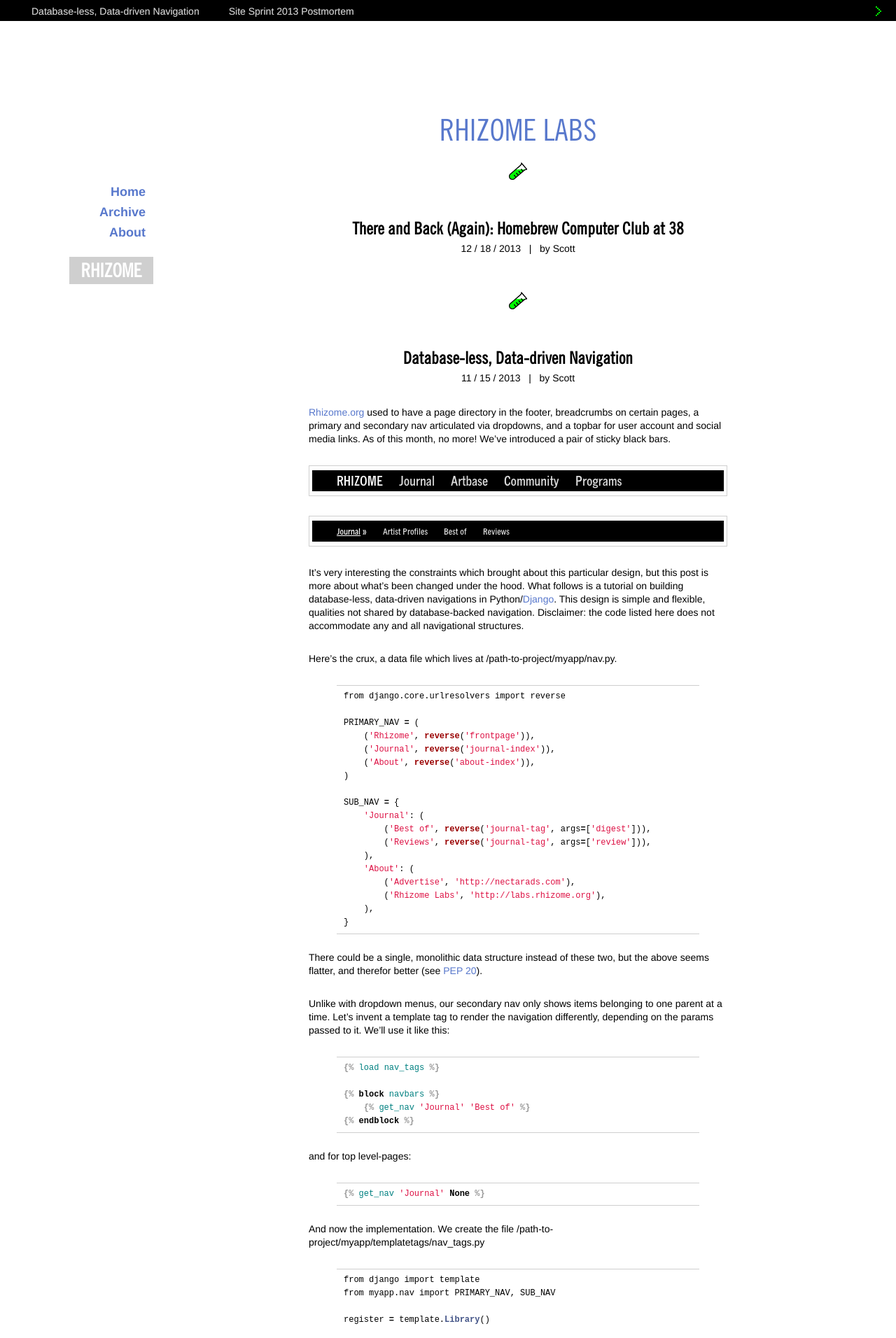
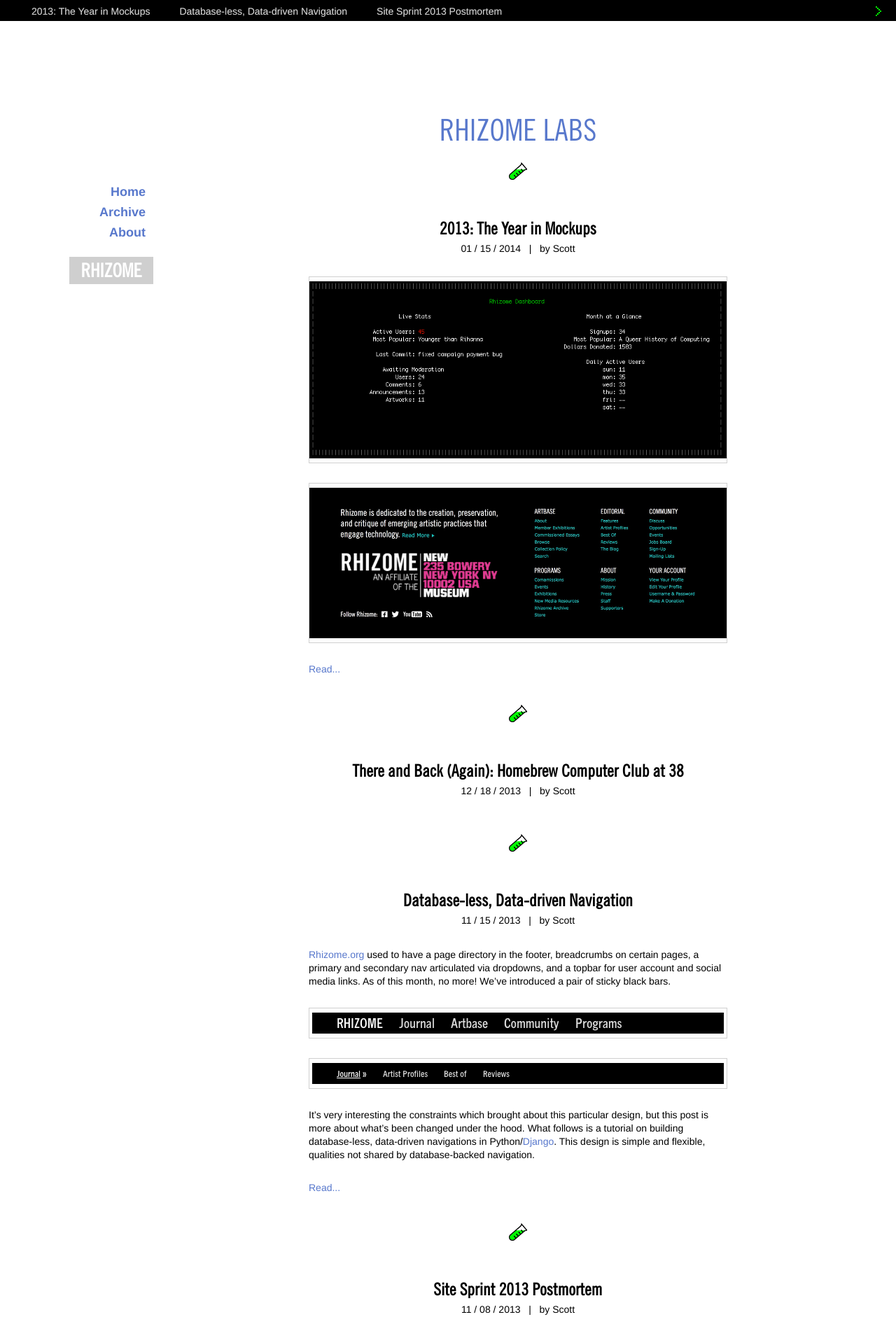
Before and after one commit to rhizomedotorg/rhizomedotorg.github.io, a Jekyll site: the page built from index.html, in a window 1280 px wide. Shown: the top 1912 px of the page at 70% size. Built offline with Jekyll 4.4.1, drawn with Linux system fonts in a browser that asks for light colours; the list of posts is cut into pages by our own code; comment, search, counter and statistics services are not loaded; some of the changed text lies outside the part shown.

Commit message:
updated styles, added post year in mockups

```diff
--- a/_includes/image.html
+++ b/_includes/image.html
@@ -1 +1 @@
-<div class="img-box {{ include.class }}"><img src="{{ include.url }}" alt="{{ include.description }}"/></div>
+<a class="img-box {{ include.class }}" href="{{ include.url }}" target="_blank"><img src="{{ include.url }}" alt="{{ include.description }}"/></a>
--- a/_posts/2013-11-15-database-less-data-driven-navigation.markdown
+++ b/_posts/2013-11-15-database-less-data-driven-navigation.markdown
@@ -11,9 +11,7 @@
 {% include image.html url="/assets/img/rhizome_header.png" %}
 {% include image.html url="/assets/img/rhizome_footer.png" %}
 
-It's very interesting the constraints which brought about this particular design, but this post is more about what's been changed under the hood. What follows is a tutorial on building database-less, data-driven navigations in Python/[Django](https://www.djangoproject.com/). This design is simple and flexible, qualities not shared by database-backed navigation. Disclaimer: the code listed here does not accommodate any and all navigational structures.
-
-<!--more-->
+It's very interesting the constraints which brought about this particular design, but this post is more about what's been changed under the hood. What follows is a tutorial on building database-less, data-driven navigations in Python/[Django](https://www.djangoproject.com/). This design is simple and flexible, qualities not shared by database-backed navigation.<!--more--> Disclaimer: the code listed here does not accommodate any and all navigational structures.
 
 Here's the crux, a data file which lives at /path-to-project/myapp/nav.py.
 
--- /dev/null
+++ b/_posts/2014-01-15-the-year-in-mockups.markdown
@@ -0,0 +1,18 @@
+---
+layout: post
+title: "2013: The Year in Mockups"
+description: "Amid crisis and struggle, there were also pristine mockups that remind us of our bright future."
+date: 2014-01-15
+author: "Scott"
+---
+
+{% include image.html url="/assets/img/mockups/dash_concept1.png" %}
+{% include image.html url="/assets/img/mockups/pia-lisa_rhiz-site-mock2.jpg" %}
+<!--more-->
+{% include image.html url="/assets/img/mockups/dash_concept2.png" %}
+{% include image.html url="/assets/img/mockups/logo-comparison.png" %}
+{% include image.html url="/assets/img/mockups/frontpage-willendorf.jpg" %}
+{% include image.html url="/assets/img/mockups/sloppy.jpg" %}
+{% include image.html url="/assets/img/mockups/phat-mockup2.jpg" %}
+{% include image.html url="/assets/img/mockups/dev-blog-mockup.jpg" %}
+{% include image.html url="/assets/img/mockups/rhizome-dalai-lama.jpg" %}
--- a/assets/css/style.css
+++ b/assets/css/style.css
@@ -230,6 +230,7 @@
 }
 
 article .img-box {
+    display: block;
     width: 596px;
     text-align: center;
     border: 1px solid #cfcfcf;
@@ -261,6 +262,7 @@
     margin-left: 20px;
     font-size: 12px;
 }
+
 /*** nav ***/
 
 nav {
--- a/index.html
+++ b/index.html
@@ -15,7 +15,7 @@
 
         {% if post.external-url %}
         {% else %}
-            {{ post.content }}
+            {{ post.excerpt }} <a href="{{ post.url }}">Read...</a><br/ ><br />
             <a href="{{ post.url }}#disqus_thread"></a>
         {% endif %}
     </article>
```
Also changed, not shown: assets/img/mockups/dash_concept1.png (added), assets/img/mockups/dash_concept2.jpg (added), assets/img/mockups/dash_concept2.png (added), assets/img/mockups/dev-blog-mockup.jpg (added), assets/img/mockups/frontpage-willendorf.jpg (added), assets/img/mockups/logo-comparison.png (added), assets/img/mockups/phat-mockup2.jpg (added), assets/img/mockups/pia-lisa_rhiz-site-mock2.jpg (added), assets/img/mockups/rhizome-dalai-lama.jpg (added), assets/img/mockups/sloppy.jpg (added).
